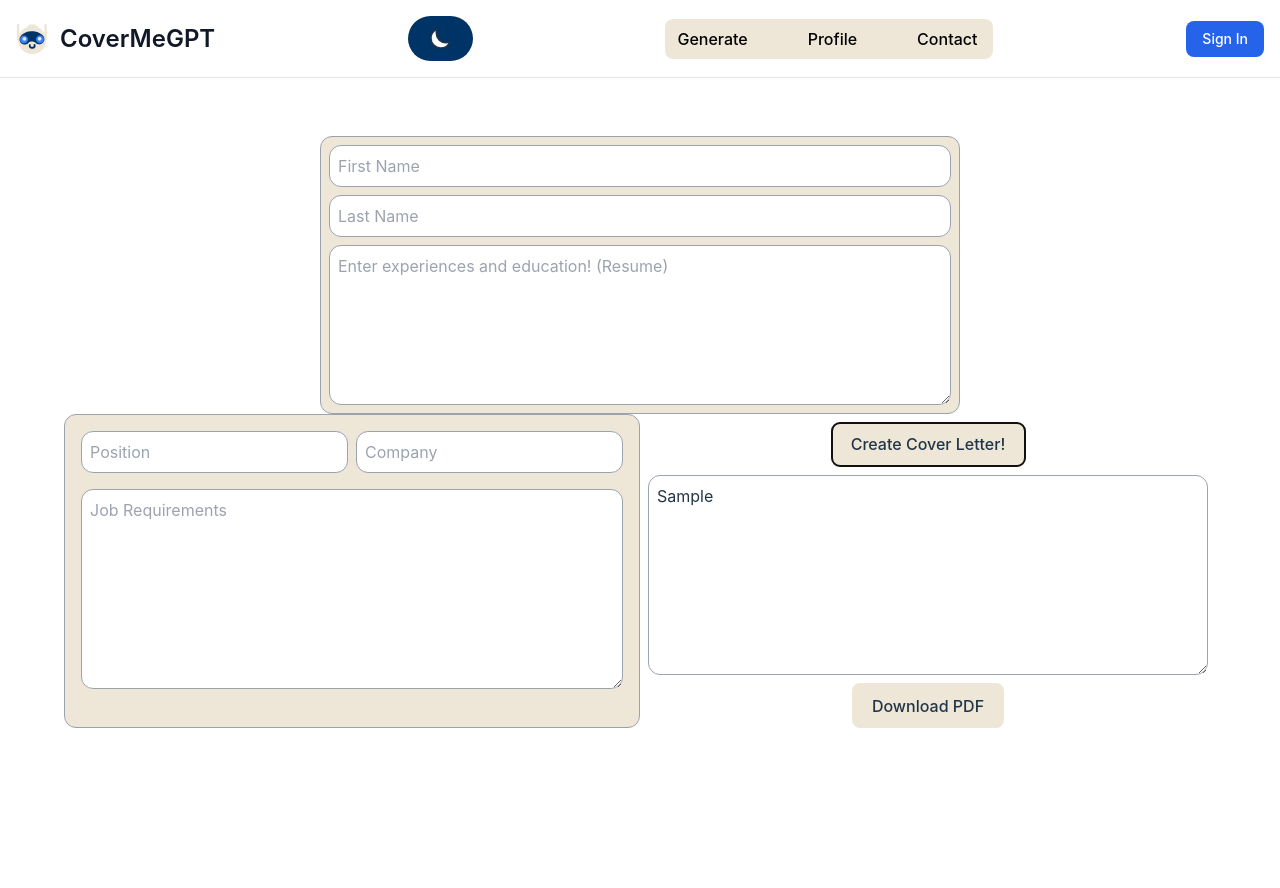
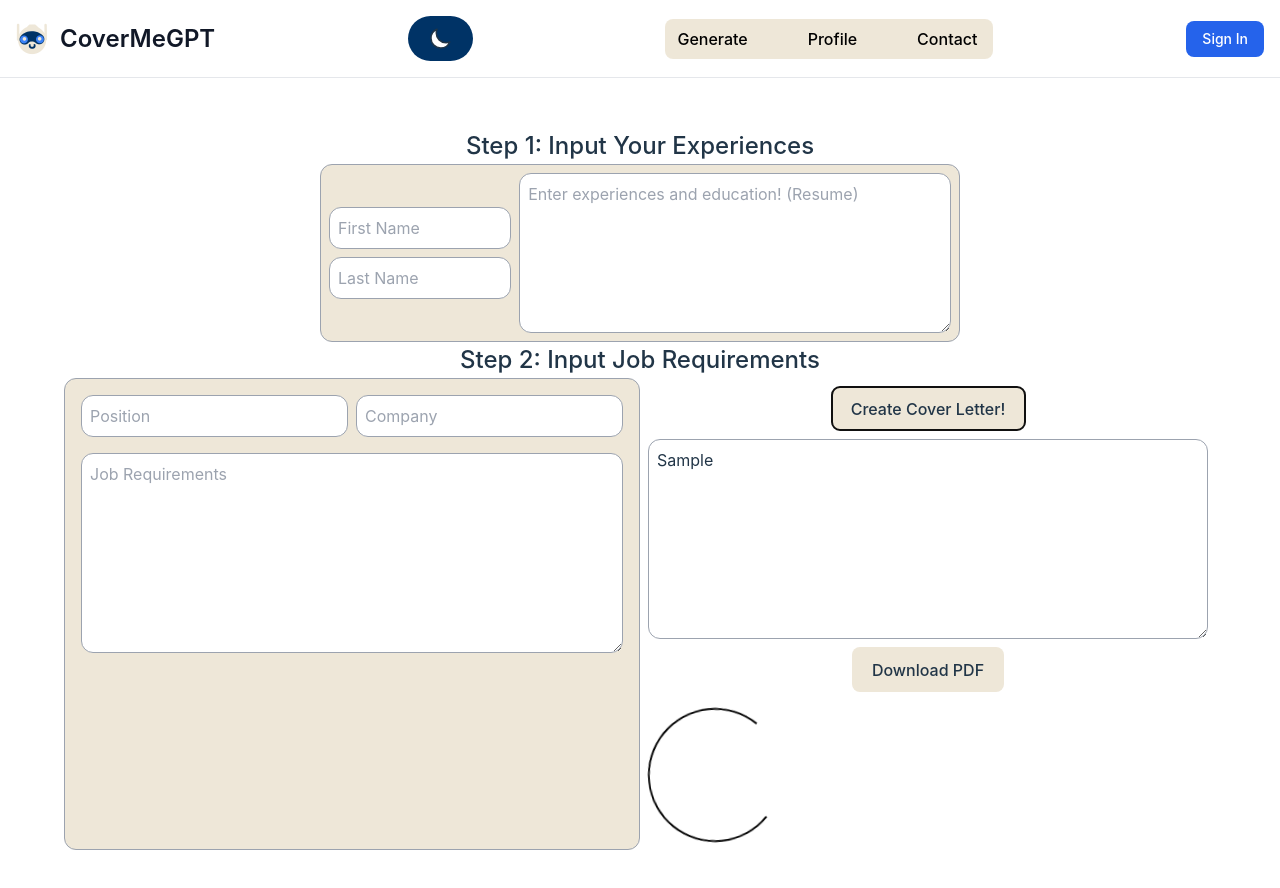
Before and after one commit to michaelwaves/covermegpt, a React (Vite) app: page /guest_generate in a window 1280 px wide. Both pictures are taken after typing "Sample" into the empty fields and a click on the button "Create Cover Letter!". Shown: the top 888 px of the page. Before the commit the page ends 800 px from the top, so only its background shows below. Built offline with nearby package versions, Linux system fonts and the light colour scheme; no server answers.

Commit message:
loading spinner

```diff
--- a/package.json
+++ b/package.json
@@ -30,6 +30,7 @@
     "openai": "^3.2.1",
     "postcss": "^8.4.23",
     "react-google-button": "^0.7.2",
+    "react-spinners": "^0.13.8",
     "tailwindcss": "^3.3.2",
     "typescript": "^5.0.2",
     "vite": "^4.3.2"
--- a/src/components/OpenAI.tsx
+++ b/src/components/OpenAI.tsx
@@ -1,5 +1,6 @@
 import { useState } from "react";
 import { ChatCompletionResponseMessage, Configuration, OpenAIApi } from "openai";
+import ClipLoader from "react-spinners/ClipLoader";
 
 import DownloadPDF from "./DownloadPDF";
 
@@ -25,7 +26,9 @@ export default function OpenAI({ jobTitle, jobCompany, jobDescription, experienc
     `
     const [apiResponse, setApiResponse] = useState<ChatCompletionResponseMessage | undefined>()
     const [coverLetter, setCoverLetter] = useState<string | undefined>()
+    const [loading, setLoading] = useState(false);
     const getCoverLetter = async () => {
+        setLoading(true)
         try {
             const completion = await openai.createChatCompletion({
                 model: "gpt-3.5-turbo",
@@ -40,6 +43,7 @@ export default function OpenAI({ jobTitle, jobCompany, jobDescription, experienc
             }
             console.log(message);
             setApiResponse(message)
+            setLoading(false)
         } catch (e) {
             console.error("Error: ", e)
         }
@@ -50,6 +54,7 @@ export default function OpenAI({ jobTitle, jobCompany, jobDescription, experienc
         setCoverLetter(e.target.value)
     }
 
+
     return (
         <div className="flex flex-col space-y-2 mt-2 md:w-1/2 w-full dark:text-white">
             <button onClick={getCoverLetter} className="self-center justify-center dark:bg-gray-900 bg-secondary-light">Create Cover Letter!</button>
@@ -58,6 +63,7 @@ export default function OpenAI({ jobTitle, jobCompany, jobDescription, experienc
                 placeholder="Your Custom Cover Letter!" />
 
             <DownloadPDF jobTitle={jobTitle} firstName={firstName} lastName={lastName} content={coverLetter ?? "Cover Letter Not Found"} />
+            <ClipLoader loading={loading} size={150} aria-label="Loading Spinner" data-testid="loader" />
         </div>
     )
 }
--- a/src/pages/GuestLetterGenerator.tsx
+++ b/src/pages/GuestLetterGenerator.tsx
@@ -1,13 +1,15 @@
-import { useReducer } from "react"
+import { useReducer, useState } from "react"
 import { useAuth } from "../components/Firebase"
 import { getUserData } from "../components/Firebase"
 import { useNavigate } from "react-router-dom"
+
 
 import JobForm from "../components/JobForm"
 import { action } from "../interfaces/JobFormInterfaces"
 import { userSchema } from "../interfaces/UserSchema"
 import { useIsDarkMode } from "./Welcome"
 import { DocumentData } from "firebase/firestore"
+
 
 const initialState = {
     firstName: "",
@@ -53,14 +55,20 @@ export default function GuestLetterGenerator() {
     }
     return (
         <div className={isDarkMode + " w-full"}>
-            <div className='flex flex-col space-y-2 items-center w-[clamp(400px,50vw,800px)] m-auto p-2 border-[1px] bg-secondary-light dark:bg-gray-900 border-gray-400 rounded-xl'>
-                <input type="text" required className="input-box w-full dark-text" placeholder="First Name" value={state.firstName} onChange={(e) => handleChange(e)} name="firstName" />
-                <input type="text" required className="input-box w-full dark-text" placeholder="Last Name" value={state.lastName} onChange={(e) => handleChange(e)} name="lastName" />
+            <h2 className="dark:text-white">Step 1: Input Your Experiences</h2>
+            <div className='flex flex-row space-x-2 items-center w-[clamp(400px,50vw,800px)] m-auto p-2 border-[1px] bg-secondary-light dark:bg-gray-900 border-gray-400 rounded-xl'>
+
+                <div className="flex flex-col space-y-2">
+                    <input type="text" required className="input-box w-full dark-text" placeholder="First Name" value={state.firstName} onChange={(e) => handleChange(e)} name="firstName" />
+                    <input type="text" required className="input-box w-full dark-text" placeholder="Last Name" value={state.lastName} onChange={(e) => handleChange(e)} name="lastName" />
+                </div>
                 <textarea required className="input-box w-full h-40 dark-text" placeholder="Enter experiences and education! (Resume)" value={state.experience} onChange={(e) => handleChange(e)} name="experience" />
             </div>
             <div className="w-full">
+                <h2 className="dark:text-white">Step 2: Input Job Requirements</h2>
                 <JobForm firstName={state.firstName ?? ""} lastName={state.lastName ?? ""} phoneNumber={state.phoneNumber ?? ""}
                     email={state.email ?? ""} experience={state.experience ?? ""} />
+
             </div>
         </div>
     )
--- a/src/pages/ProfilePage.tsx
+++ b/src/pages/ProfilePage.tsx
@@ -1,8 +1,33 @@
-import Profile from "../components/Profile";
+import { useNavigate } from "react-router-dom";
+import { useEffect, useState } from "react"
+import { getUserData } from "../components/Firebase";
+import { DocumentData } from "firebase/firestore";
 import EditProfile from "../components/EditProfile";
 import { useIsDarkMode } from "./Welcome";
+import { useAuth } from "../components/Firebase";
 export default function ProfilePage() {
     const { isDarkMode } = useIsDarkMode()
+    const { user } = useAuth()
+    const [userData, setUserData] = useState<DocumentData | null>()
+    useEffect(() => {
+        const fetchUserData = async () => {
+            if (user) {
+                const data = await getUserData(user.uid)
+                setUserData(data)
+                console.log(data)
+            } else {
+                setUserData(null)
+            }
+        }
+        fetchUserData()
+
+    }, [user])
+    const navigate = useNavigate()
+
+    if (user == null) {
+        navigate("/")
+    }
+
     return (
         <div className={isDarkMode}>
             <EditProfile />
```
Also changed, not shown: 1 other file (tests, documents, lock files or other folders).
